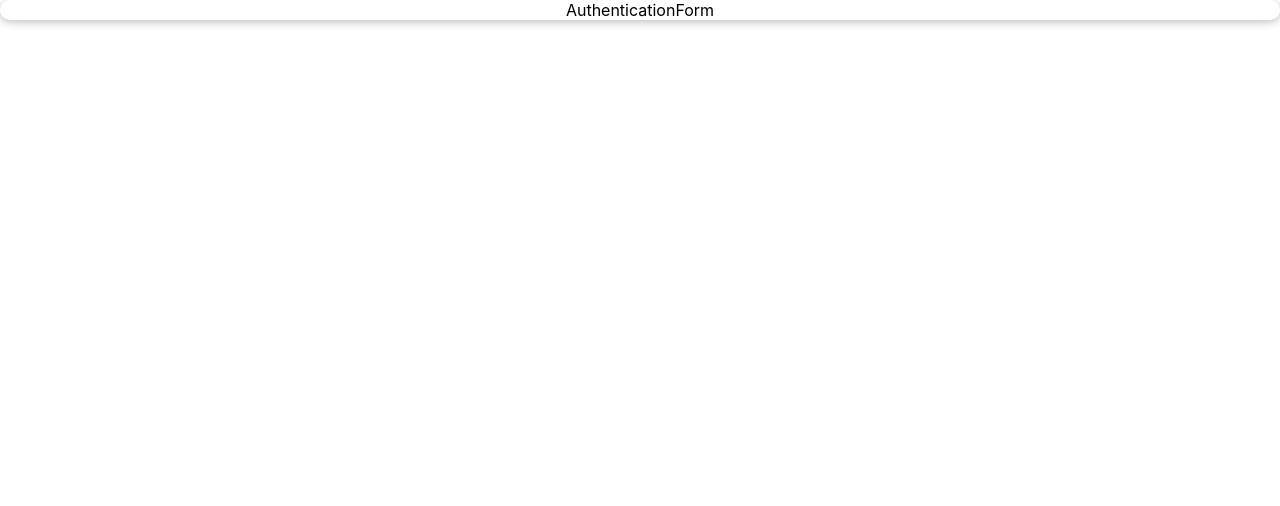
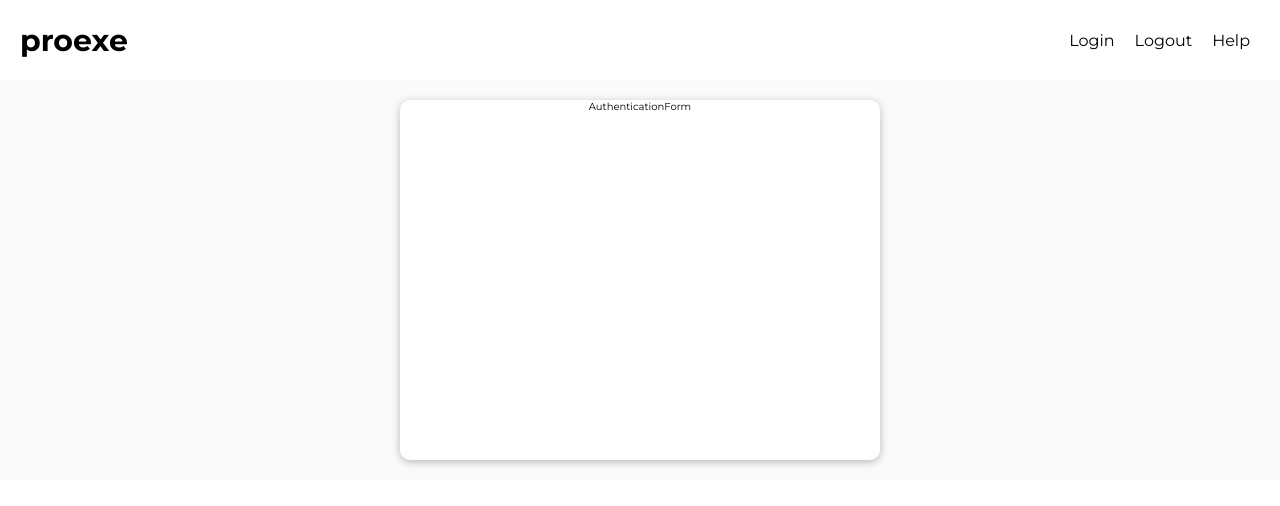
Before and after one commit to nbenlin/react-redux-example, a React (Create React App) app: page / in a window 1280 px wide. Shown: the top 506 px of the page. Built offline with nearby package versions, Linux system fonts and the light colour scheme.

Commit message:
Add modify components

```diff
--- a/src/App.css
+++ /dev/null
@@ -1,38 +0,0 @@
-.App {
-  text-align: center;
-}
-
-.App-logo {
-  height: 40vmin;
-  pointer-events: none;
-}
-
-@media (prefers-reduced-motion: no-preference) {
-  .App-logo {
-    animation: App-logo-spin infinite 20s linear;
-  }
-}
-
-.App-header {
-  background-color: #282c34;
-  min-height: 100vh;
-  display: flex;
-  flex-direction: column;
-  align-items: center;
-  justify-content: center;
-  font-size: calc(10px + 2vmin);
-  color: white;
-}
-
-.App-link {
-  color: #61dafb;
-}
-
-@keyframes App-logo-spin {
-  from {
-    transform: rotate(0deg);
-  }
-  to {
-    transform: rotate(360deg);
-  }
-}
--- a/src/App.js
+++ b/src/App.js
@@ -1,11 +1,12 @@
-import "./App.css";
+import Header from "./components/Header/Header";
 import HomePage from "./pages/HomePage";
 
 function App() {
   return (
-    <div className="App">
+    <>
+      <Header />
       <HomePage />
-    </div>
+    </>
   );
 }
 
--- a/src/components/Auth/AuthenticationForm.styled.js
+++ b/src/components/Auth/AuthenticationForm.styled.js
@@ -1,3 +1,6 @@
 import styled from "styled-components";
 
-export const Form = styled.form``;
+export const Form = styled.form`
+  display: flex;
+  justify-content: center;
+`;
--- /dev/null
+++ b/src/components/Header/Header.js
@@ -0,0 +1,17 @@
+import React from "react";
+import { Navbar, NavbarTitle, List, ListItem } from "./Header.styled";
+
+const Header = () => {
+  return (
+    <Navbar>
+      <NavbarTitle>proexe</NavbarTitle>
+      <List>
+        <ListItem>Login</ListItem>
+        <ListItem>Logout</ListItem>
+        <ListItem>Help</ListItem>
+      </List>
+    </Navbar>
+  );
+};
+
+export default Header;
--- /dev/null
+++ b/src/components/Header/Header.styled.js
@@ -0,0 +1,24 @@
+import styled from "styled-components";
+
+export const Navbar = styled.nav`
+  display: flex;
+  justify-content: space-between;
+  align-items: center;
+  padding: 0 2rem;
+  height: 10vh;
+`;
+
+export const NavbarTitle = styled.h1`
+  font-size: 3rem;
+`;
+
+export const List = styled.ul`
+  display: flex;
+`;
+
+export const ListItem = styled.li`
+  list-style: none;
+  font-size: 1.6rem;
+  margin: 0 1rem;
+  cursor: pointer;
+`;
--- a/src/components/UI/Card/Card.styled.js
+++ b/src/components/UI/Card/Card.styled.js
@@ -4,4 +4,7 @@ export const CardStyled = styled.div`
   background: #fff;
   box-shadow: 0 2px 8px rgba(0, 0, 0, 0.26);
   border-radius: 10px;
+  width: 480px;
+  height: 360px;
+  margin: 0 auto;
 `;
--- a/src/index.css
+++ b/src/index.css
@@ -1,13 +1,15 @@
-body {
+@import url("https://fonts.googleapis.com/css2?family=Montserrat:wght@100;300;400;500;600;700;800;900&display=swap");
+
+* {
   margin: 0;
-  font-family: -apple-system, BlinkMacSystemFont, 'Segoe UI', 'Roboto', 'Oxygen',
-    'Ubuntu', 'Cantarell', 'Fira Sans', 'Droid Sans', 'Helvetica Neue',
-    sans-serif;
-  -webkit-font-smoothing: antialiased;
-  -moz-osx-font-smoothing: grayscale;
+  padding: 0;
+  box-sizing: border-box;
 }
 
-code {
-  font-family: source-code-pro, Menlo, Monaco, Consolas, 'Courier New',
-    monospace;
+html {
+  font-size: 62.5%;
 }
+
+body {
+  font-family: "Montserrat", sans-serif;
+}
--- a/src/pages/HomePage.js
+++ b/src/pages/HomePage.js
@@ -1,11 +1,12 @@
 import React from "react";
 import AuthenticationForm from "../components/Auth/AuthenticationForm";
+import { HomepageWrapper } from "./HomePage.styled";
 
 const HomePage = () => {
   return (
-    <>
+    <HomepageWrapper>
       <AuthenticationForm />
-    </>
+    </HomepageWrapper>
   );
 };
 
--- /dev/null
+++ b/src/pages/HomePage.styled.js
@@ -0,0 +1,7 @@
+import styled from "styled-components";
+
+export const HomepageWrapper = styled.section`
+  background-color: #fafafa;
+  height: 50vh;
+  padding: 20px 20px;
+`;
```
